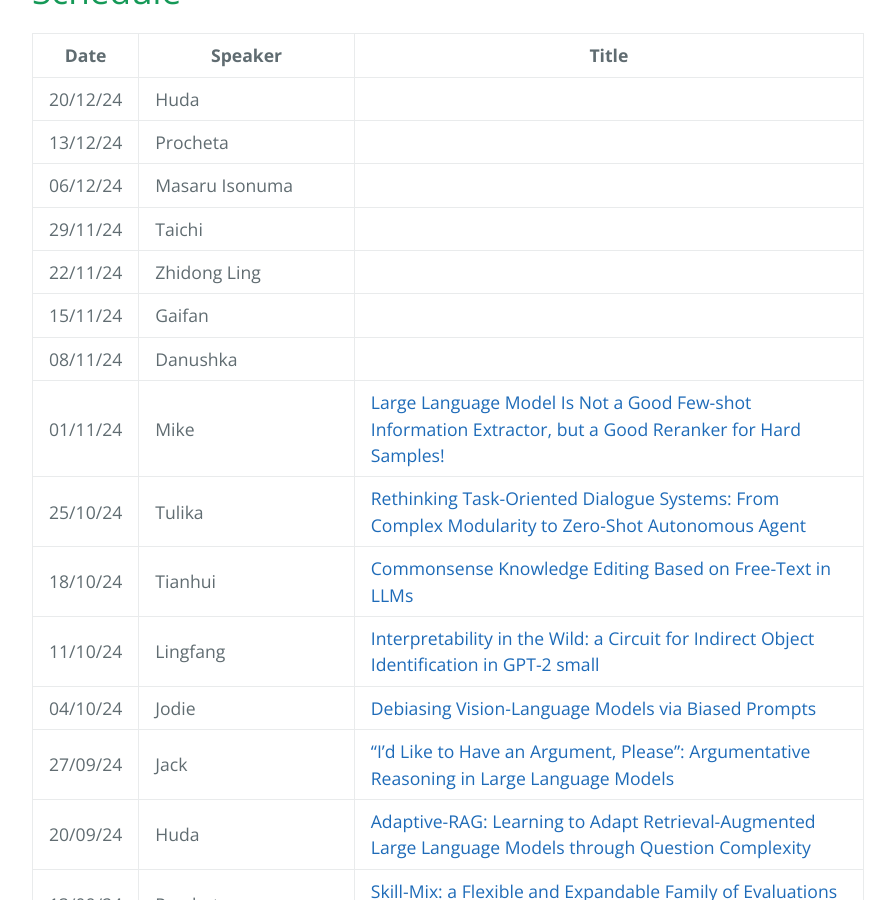
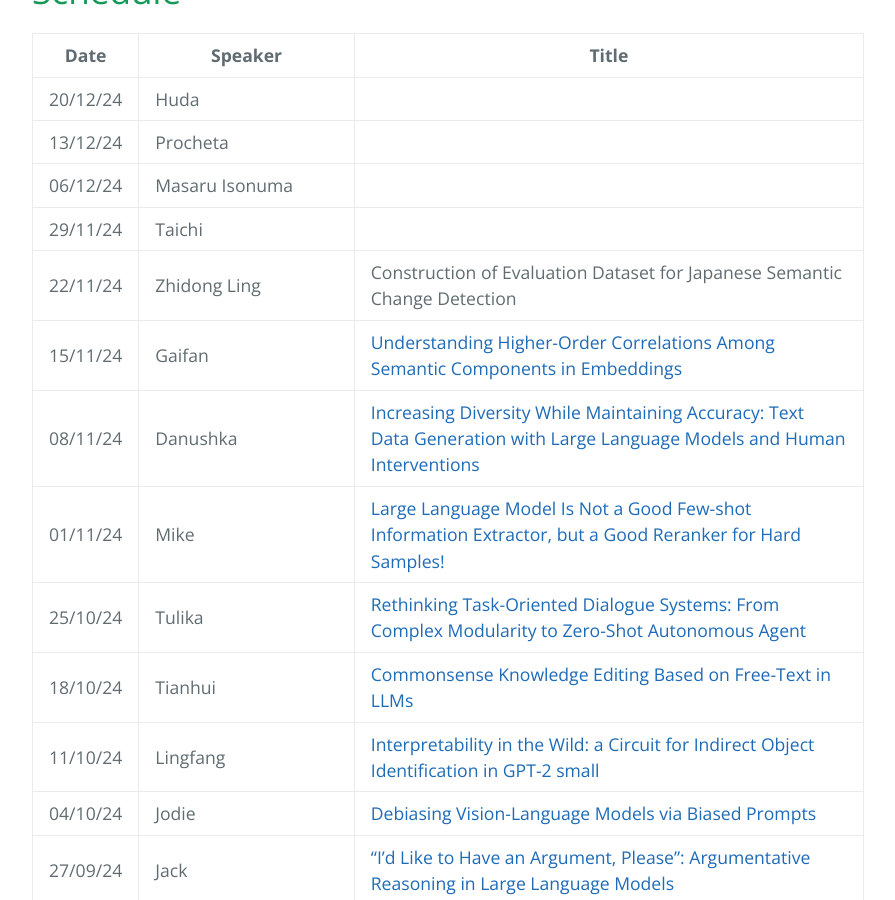
Before and after one commit to LivNLP/livnlp.github.io, a Jekyll site: the page built from reading.md, in a window 1280 px wide and 900 px high, scrolled down 541 px. Shown: the whole window, without its empty margins (192-1087 px from the left). Built offline with Jekyll 4.4.1, drawn with Linux system fonts in a browser that asks for light colours.

Commit message:
Update reading.md

```diff
--- a/reading.md
+++ b/reading.md
@@ -17,9 +17,9 @@ We meet on a weely basis to discuss recent research papers. Here is the schedule
 | 13/12/24 |  Procheta|
 | 06/12/24 | Masaru Isonuma |
 | 29/11/24 | Taichi |
-| 22/11/24 | Zhidong Ling  |
-| 15/11/24 | Gaifan |
-| 08/11/24 | Danushka |
+| 22/11/24 | Zhidong Ling  | Construction of Evaluation Dataset for Japanese Semantic Change Detection |
+| 15/11/24 | Gaifan | [Understanding Higher-Order Correlations Among Semantic Components in Embeddings](https://aclanthology.org/2024.emnlp-main.169/)
+| 08/11/24 | Danushka | [Increasing Diversity While Maintaining Accuracy: Text Data Generation with Large Language Models and Human Interventions](https://aclanthology.org/2023.acl-long.34/)
 | 01/11/24 | Mike | [Large Language Model Is Not a Good Few-shot Information Extractor, but a Good Reranker for Hard Samples!](https://aclanthology.org/2023.findings-emnlp.710/)
 | 25/10/24 | Tulika  | [Rethinking Task-Oriented Dialogue Systems: From Complex Modularity to Zero-Shot Autonomous Agent](https://aclanthology.org/2024.acl-long.152/)
 | 18/10/24 | Tianhui | [Commonsense Knowledge Editing Based on Free-Text in LLMs](https://openreview.net/pdf/e7e42d5abe37458f69cf2f3a9020773c1eb89d3e.pdf)
```
